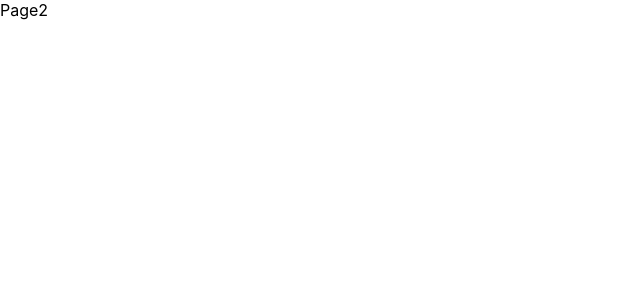
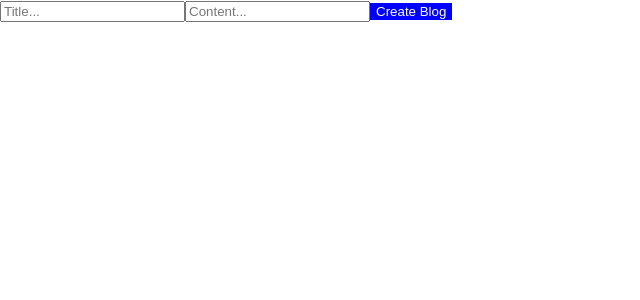
Before and after one commit to yeremiadio/sample-react-typescript, a React (Create React App) app: page /page2 in a window 1280 px wide. Shown: the top 300 px of the page, without its empty margins (0-640 px from the left). Built offline with nearby package versions, Linux system fonts and the light colour scheme; sample sign-in values are in the browser's storage.

Commit message:
create blog

```diff
--- a/src/pages/Page2.tsx
+++ b/src/pages/Page2.tsx
@@ -1,11 +1,66 @@
-import React from 'react'
+import axios from "axios";
+import React, { useCallback, useEffect, useState } from "react";
+import { useNavigate } from "react-router-dom";
 
-type Props = {}
+type Props = {};
 
 const Page2 = (props: Props) => {
+  const [titleInput, setTitleInput] = useState<string>("");
+  const [contentInput, setContentInput] = useState<string>("");
+  const navigate = useNavigate();
+  const savedLocalStorageTokenku = localStorage.getItem("tokenku");
+  useEffect(() => {
+    if (!savedLocalStorageTokenku) {
+      navigate("/blog");
+    }
+  }, [savedLocalStorageTokenku]);
+  const handleSubmitCreateBlog = useCallback(() => {
+    if (!savedLocalStorageTokenku) return;
+    if (!titleInput && !contentInput) return;
+    axios
+      .post(
+        "https://sistech-api.vercel.app/blog",
+        {
+          title: titleInput,
+          content: contentInput,
+        },
+        {
+          headers: {
+            Authorization: `Bearer ${savedLocalStorageTokenku}`,
+          },
+        }
+      )
+      .then(() => {
+        alert("sukses boss");
+        navigate("page1");
+      })
+      .catch(() => {
+        alert("error");
+      });
+  }, [titleInput, contentInput, savedLocalStorageTokenku]);
+
   return (
-    <div>Page2</div>
-  )
-}
+    <div>
+      <input
+        type={"text"}
+        value={titleInput}
+        placeholder="Title..."
+        onChange={(event) => setTitleInput(event.target.value)}
+      />
+      <input
+        type={"text"}
+        value={contentInput}
+        placeholder="Content..."
+        onChange={(event) => setContentInput(event.target.value)}
+      />
+      <button
+        style={{ background: "blue", border: "none", color: "white" }}
+        onClick={handleSubmitCreateBlog}
+      >
+        Create Blog
+      </button>
+    </div>
+  );
+};
 
-export default Page2
+export default Page2;
```
